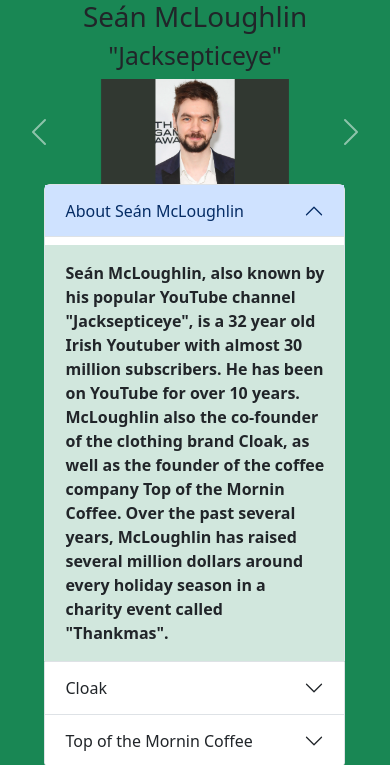
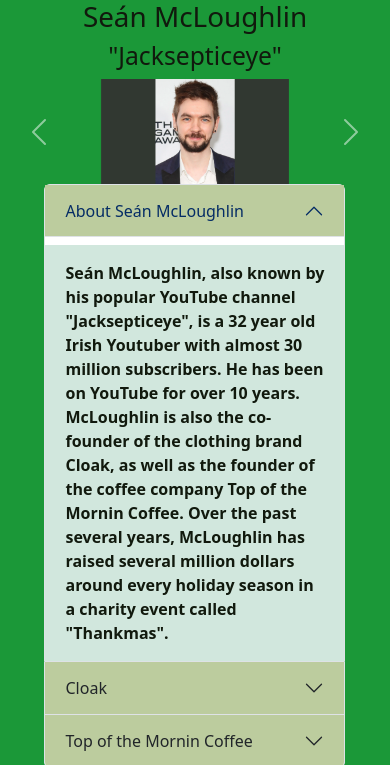
Before and after one commit to janse7155/bootstrap-project, a plain HTML site: page index.html in a window 390 px wide. Shown: the top 765 px of the page. Drawn offline with nearby package versions, Linux system fonts and the light colour scheme.

Commit message:
begin work with ids

```diff
--- a/index.html
+++ b/index.html
@@ -1,23 +1,24 @@
 <!DOCTYPE html >
-<html lang="en" class="bg-success">
+<html lang="en">
 <head>
     <meta charset="UTF-8">
     <meta http-equiv="X-UA-Compatible" content="IE=edge">
     <meta name="viewport" content="width=device-width, initial-scale=1.0">
     <title>Bootstrap Project</title>
-    <link rel="stylesheet" href="style.css">
+
      <link href="https://cdn.jsdelivr.net/npm/bootstrap@5.3.0-alpha1/dist/css/bootstrap.min.css" rel="stylesheet" integrity="sha384-GLhlTQ8iRABdZLl6O3oVMWSktQOp6b7In1Zl3/Jr59b6EGGoI1aFkw7cmDA6j6gD" crossorigin="anonymous">
+     <link rel="stylesheet" href="style.css">
 </head>
-<body class="bg-success">
+<body id="primary">
     <script src="https://cdn.jsdelivr.net/npm/bootstrap@5.3.0-alpha1/dist/js/bootstrap.bundle.min.js" integrity="sha384-w76AqPfDkMBDXo30jS1Sgez6pr3x5MlQ1ZAGC+nuZB+EYdgRZgiwxhTBTkF7CXvN" crossorigin="anonymous"></script>
-<h1 class="bg-success text-center textsi">Seán McLoughlin</h1>
-<h2 class="bg-success text-center"><a href="https://www.youtube.com/c/jacksepticeye" class="link-dark text-decoration-none">"Jacksepticeye"</a></h2>
+<h1 class="text-center" id="accent">Seán McLoughlin</h1>
+<h2 class="text-center" id="accent"><a href="https://www.youtube.com/c/jacksepticeye" class="text-decoration-none" id="accent">"Jacksepticeye"</a></h2>
 
 
 
 
 <div class="container">
-  <div class="row bg-success">
+  <div class="row">
     <div class="col">
 
 
@@ -59,23 +60,23 @@
 <div class="accordion" id="accordion">
     <div class="accordion-item">
         <h2 class="accordian-button" id="headingOne">
-            <button class="accordion-button" type="button" data-bs-toggle="collapse" data-bs-target="#collapseOne" aria-expanded="true" aria-controls="collapseOne">About Seán McLoughlin</button>
+            <button class="accordion-button" id="secondary" type="button" data-bs-toggle="collapse" data-bs-target="#collapseOne" aria-expanded="true" aria-controls="collapseOne" id="accent">About Seán McLoughlin</button>
         </h2>
 <div id="collapseOne" class="accordian-collapse collapse show  bg-success-subtle" aria-labelledby="headingOne" data-bs-parent="#accordion">
     <div class="accordion-body">
-        <strong>Seán McLoughlin, also known by his popular YouTube channel "Jacksepticeye", is a 32 year old Irish Youtuber with almost 30 million subscribers. He has been on YouTube for over 10 years. McLoughlin also the co-founder of the clothing brand Cloak, as well as the founder of the coffee company Top of the Mornin Coffee. Over the past several years, McLoughlin has raised several million dollars around every holiday season in a charity event called "Thankmas".</strong>
+        <strong id="accent">Seán McLoughlin, also known by his popular YouTube channel "Jacksepticeye", is a 32 year old Irish Youtuber with almost 30 million subscribers. He has been on YouTube for over 10 years. McLoughlin is also the co-founder of the clothing brand Cloak, as well as the founder of the coffee company Top of the Mornin Coffee. Over the past several years, McLoughlin has raised several million dollars around every holiday season in a charity event called "Thankmas".</strong>
     </div>
 </div>
     </div>
     <div class="accordion-item">
         <h2 class="accordion-header" id="headingTwo">
-          <button class="accordion-button collapsed" type="button" data-bs-toggle="collapse" data-bs-target="#collapseTwo" aria-expanded="false" aria-controls="collapseTwo">
+          <button class="accordion-button collapsed" id="secondary" type="button" data-bs-toggle="collapse" data-bs-target="#collapseTwo" aria-expanded="false" aria-controls="collapseTwo">
             Cloak
           </button>
         </h2>
         <div id="collapseTwo" class="accordion-collapse collapse  bg-success-subtle" aria-labelledby="headingTwo" data-bs-parent="#accordion">
-          <div class="accordion-body">
-            <strong >Cloak Brand is a clothing brand founded by Youtubers Seán McLoughlin and Mark Fischbach, also known as Jacksepticeye and Markiplier. The company was established in 2018, and the two work to offer high quality, comfortable clothing for a good price.</strong>
+          <div class="accordion-body" id="secondary">
+            <strong id="accent">Cloak Brand is a clothing brand founded by Youtubers Seán McLoughlin and Mark Fischbach, also known as Jacksepticeye and Markiplier. The company was established in 2018, and the two work to offer high quality, comfortable clothing for a good price.</strong>
 
             <p><a href="https://cloakbrand.com/"><img src="cloak-brand.png"></a></p>
           </div>
@@ -83,13 +84,13 @@
       </div>
       <div class="accordion-item">
         <h2 class="accordion-header" id="headingTwo">
-          <button class="accordion-button collapsed" type="button" data-bs-toggle="collapse" data-bs-target="#collapseThree" aria-expanded="false" aria-controls="collapseThree">
+          <button class="accordion-button collapsed" id="secondary" type="button" data-bs-toggle="collapse" data-bs-target="#collapseThree" aria-expanded="false" aria-controls="collapseThree" id="accent">
             Top of the Mornin Coffee
           </button>
         </h2>
         <div id="collapseThree" class="accordion-collapse collapse bg-success-subtle" aria-labelledby="headingThree" data-bs-parent="#accordion">
-          <div class="accordion-body">
-            <strong>Top of the Mornin Coffee is a business venture founded by Seán McLoughlin due to his love of coffee. Established in June of 2020, McLoughlin has strived to deliver high quality coffee, tea, hot cocoa, and mugs to any who share in his love of coffee, or who simply want to help fund the business.</strong>
+          <div class="accordion-body" id="secondary">
+            <strong id="accent">Top of the Mornin Coffee is a business venture founded by Seán McLoughlin due to his love of coffee. Established in June of 2020, McLoughlin has strived to deliver high quality coffee, tea, hot cocoa, and mugs to any who share in his love of coffee, or who simply want to help fund the business.</strong>
             <br/>
             <p><a href="https://topofthemornincoffee.com/"><img src="top-of-the-morning-coffee.png"></a></p>
           </div>
@@ -116,7 +117,9 @@
   <div class="offcanvas-body">
   <div class="btn-group-vertical" role="group" aria-label="=Vertical button group">
     <button type="button" class="btn btn-danger"><a href="https://www.youtube.com/c/jacksepticeye" class="text-light text-decoration-none">Youtube</a></button>
+    <br />
   <button type="button" class="btn btn-dark"><a href="https://cloakbrand.com/" class="text-light text-decoration-none">Cloak Brand</a></button>
+  <br />
   <button type="button" class="btn btn-warning"><a href="https://topofthemornincoffee.com/" class="text-light text-decoration-none">Top of the Mornin Coffee</a></button>
   </div>
   </div>
--- a/style.css
+++ b/style.css
@@ -3,15 +3,24 @@
 }
 p > a > img {
     max-height: 20em;
+    width: 15em;
 }
 
 img.banner {
     width: 100%;
-    padding-left: 22%;
-    padding-right: 22%;
+    height: 16em;
 }
 button {
     width: 100%;
     padding-left: 15%;
     padding-right: 15%;
 }
+#primary {
+    background-color: #1B9838;
+}
+#secondary {
+    background-color: #BCCC9E;
+}
+#accent {
+    color: #11190D;
+}
```
